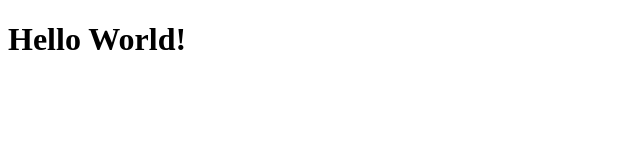
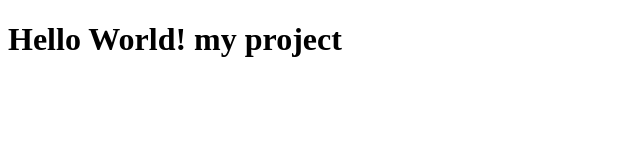
Before and after one commit to ArrenLei/myproject, a plain HTML site: page index.html in a window 1280 px wide. Shown: the whole page, without its empty margins (0-640 px from the left). Drawn offline with Linux system fonts and the light colour scheme.

Commit message:
Update index.html

```diff
--- a/index.html
+++ b/index.html
@@ -8,6 +8,7 @@
     <body>
         <h1>
             Hello World!
+            my project
         </h1>
     </body>
 </html>
```
